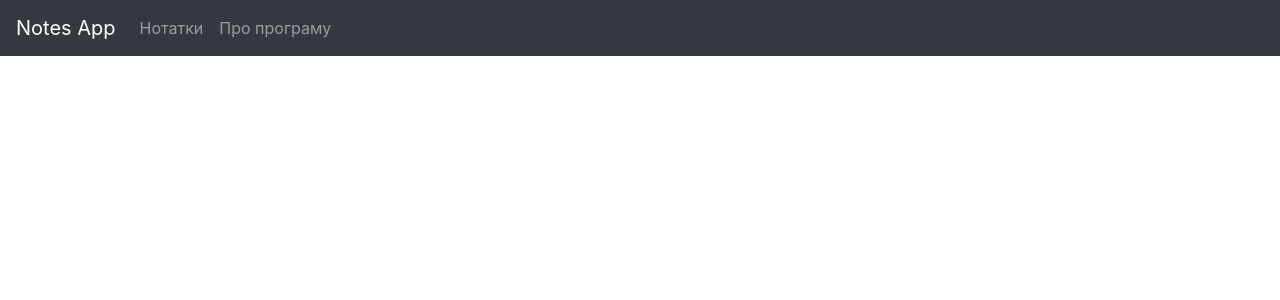
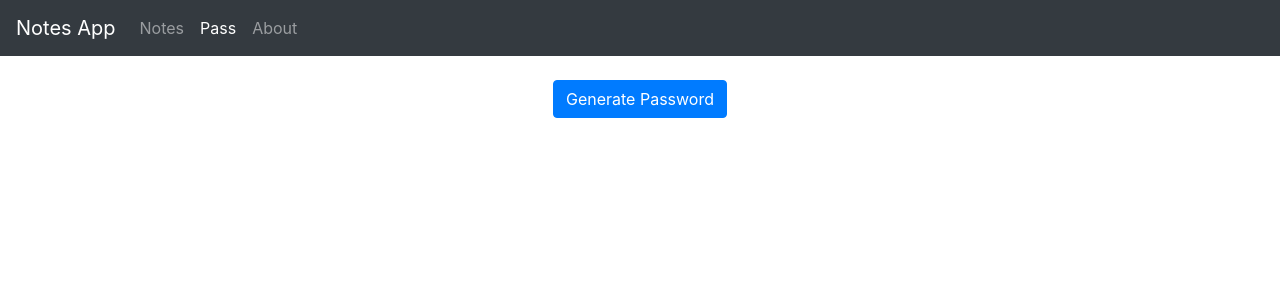
Before and after one commit to leshost/react-notes, a React (Create React App) app: page /pass in a window 1280 px wide. Shown: the top 300 px of the page. Built offline with nearby package versions, Linux system fonts and the light colour scheme; no server answers.

Commit message:
Update - Pass button

```diff
--- a/src/App.js
+++ b/src/App.js
@@ -6,6 +6,7 @@ import { AlertState } from './context/alert/AlertState';
 import { FirebaseState } from './context/firebase/FirebaseState';
 import { About } from './pages/About';
 import { Home } from './pages/Home';
+import { Pass } from './pages/Pass';
 
 function App() {
   return (
@@ -19,6 +20,7 @@ function App() {
                 <Alert />
                 <Switch>
                     <Route path={'/'} exact component={Home} />
+                    <Route path={'/pass'} exact component={Pass} />
                     <Route path={'/about'} component={About} />
                 </Switch>
                 </div>
--- a/src/components/Navbar.js
+++ b/src/components/Navbar.js
@@ -14,7 +14,15 @@ export const Navbar = () => (
                     to="/"
                     exact
                 >
-                    Нотатки
+                    Notes
+                </NavLink>
+            </li>
+            <li className="nav-item">
+                <NavLink
+                    className="nav-link"
+                    to="/pass"
+                >
+                    Pass
                 </NavLink>
             </li>
             <li className="nav-item">
@@ -22,7 +30,7 @@ export const Navbar = () => (
                     className="nav-link"
                     to="/about"
                 >
-                    Про програму
+                    About
                 </NavLink>
             </li>
         </ul>
--- a/src/pages/About.js
+++ b/src/pages/About.js
@@ -1,4 +1,4 @@
-import React, {Fragment, useContext, useEffect} from 'react';
+import React, {useEffect} from 'react';
 
 export const About = () => {
 
--- /dev/null
+++ b/src/pages/Pass.js
@@ -0,0 +1,23 @@
+import React, {useState, useContext} from 'react'
+
+export const Pass = () => {
+    const [value, setValue] = useState('')
+
+    const generatePass = () => {
+        console.log('Pass');
+    }
+
+    return (
+        <div className="row">
+            <div className="col-xs-12 col-md-12 text-center">
+                <button
+                    type="button"
+                    className="btn btn-primary"
+                    onClick={generatePass}
+                >
+                    Generate Password
+                </button>
+            </div>
+        </div>
+    )
+}
```
